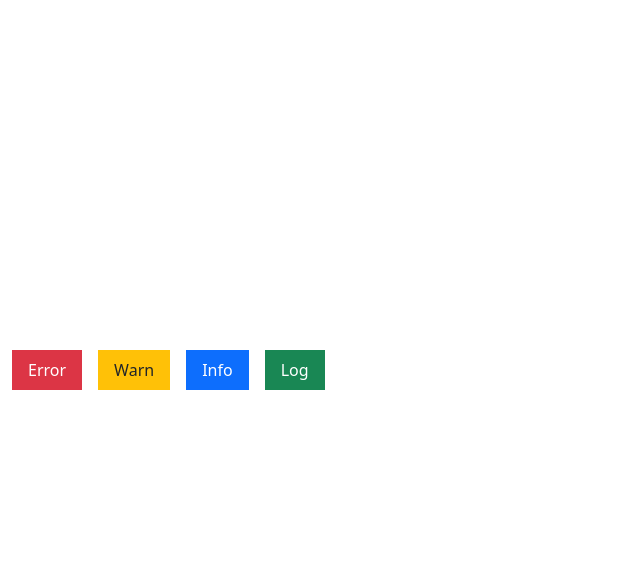
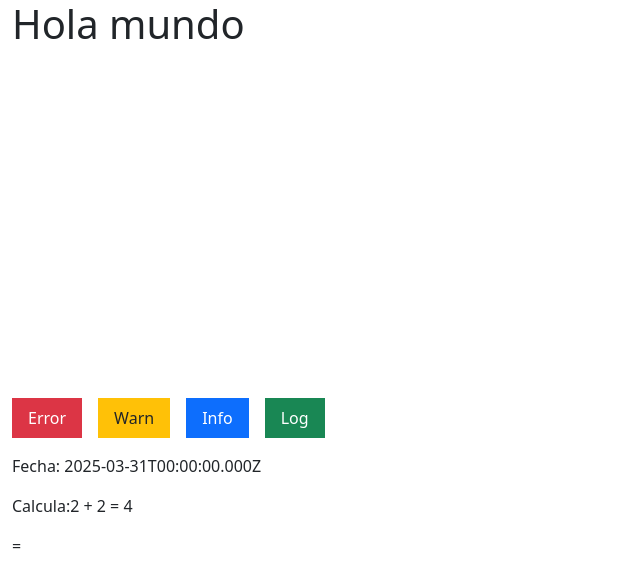
Before and after one commit to GiselaHurtado/ejerciciosBootcampNuevo, an Angular app in the folder demo-ng/: page / in a window 1280 px wide. Shown: the top 588 px of the page, without its empty margins (0-640 px from the left). Built offline with nearby package versions, Linux system fonts and the light colour scheme.

Commit message:
interpolation

```diff
--- a/demo-ng/src/app/demos/demos.component.html
+++ b/demo-ng/src/app/demos/demos.component.html
@@ -1,3 +1,7 @@
+<h1>Hola {{nombre()}}</h1>
+
+
+
 
   <div class="demos-buttons">
 
@@ -19,6 +23,24 @@
   </div>
 
 </div>
+
+<p>{{resultado()}}</p>
+<p>Fecha: {{Fecha}}</p>
+<p>Calcula:2 + 2 = {{2 + 2}}</p>
+
+
+
+
+
+
+
+
+
+  =
+
+
+
+
   <style>
 
 
--- a/demo-ng/src/app/demos/demos.component.ts
+++ b/demo-ng/src/app/demos/demos.component.ts
@@ -56,6 +56,8 @@ add(provincia: string) {
   this.idProvincia.set(id);
 }
 
+calcula(a: number, b: number ) { return a + b; }
+
 
 
   private suscriptor: Subscription | undefined;
```
